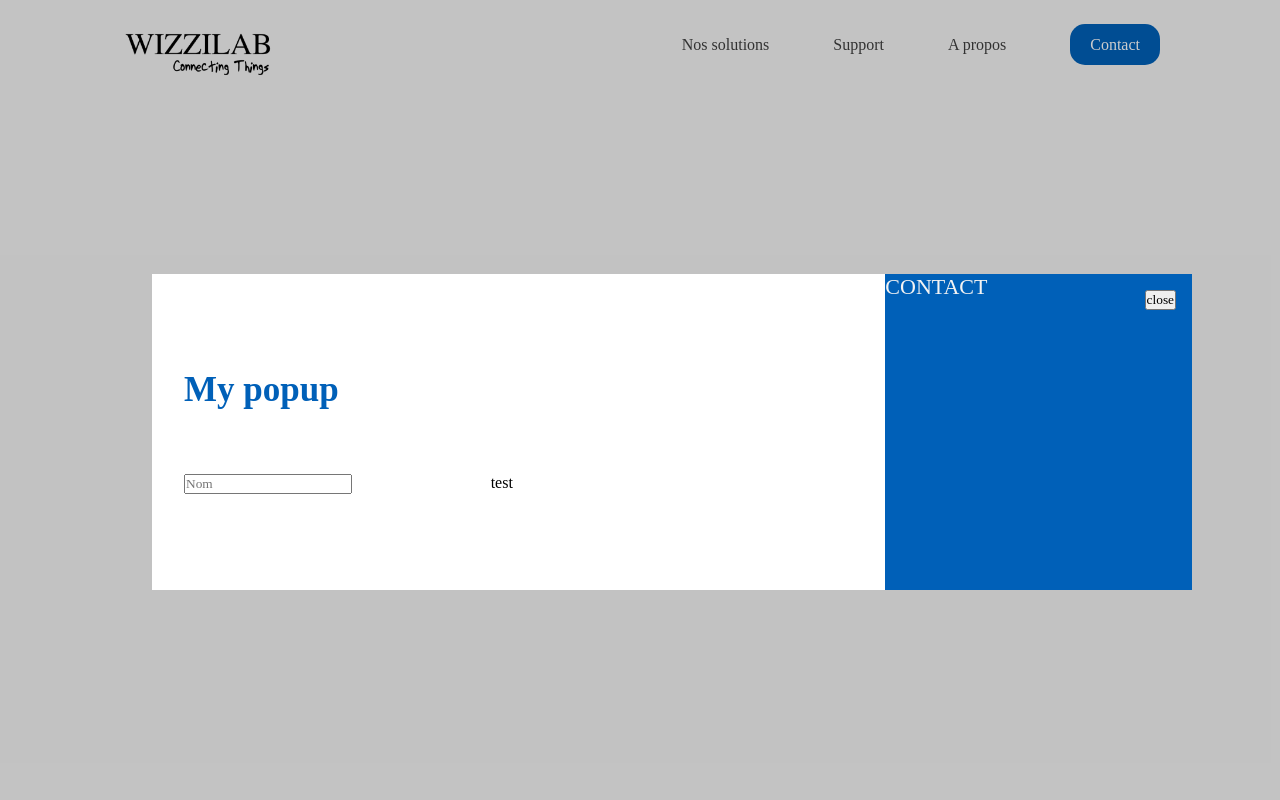
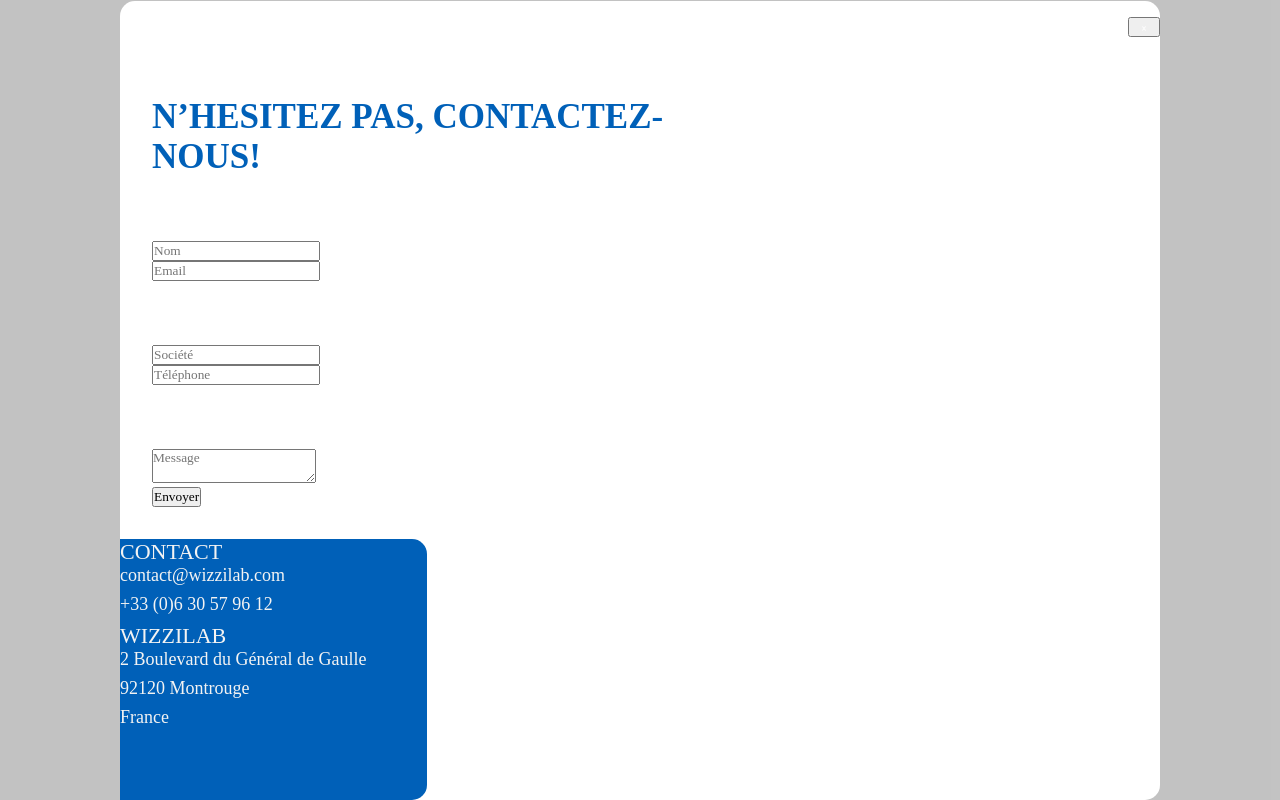
Before and after one commit to Laurading/wizzilab-website, a Next.js app: page / in a window 1280 px wide. Both pictures are taken after a click on the link "Contact". Shown: the top 800 px of the page. Built offline with nearby package versions, Linux system fonts and the light colour scheme.

Commit message:
contact popup

```diff
--- a/components/Contact.js
+++ b/components/Contact.js
@@ -4,27 +4,50 @@ const Contact = (props) => {
     return (props.trigger) ? (
         <div className='popup'>
             <div className='popup-inner'>
-            <div className='content-col'>
+                <button onClick={() => props.setTrigger(false)} className='close-btn'><img src='/img/close.svg'/></button>
+                <div className='content-col-contact'>
                     <div className='column-3x2'>
-                <h3>My popup</h3>
-                <div className='content-col'>
+                        <div className='padding-contact'>
+                            <h3>N’HESITEZ PAS, CONTACTEZ-NOUS!</h3>
+                        </div>
+                        <div className='content-col-contact'>
                             <div className='column-3 left'>
-                        <input className='effect-1' type="text" placeholder="Nom"/>
-                        <span class="focus-border"></span>
+                                <input type="text" placeholder="Nom" />
+                                <input type="text" placeholder="Email" />
                             </div>
                             <div className='column-3 left'>
-                        test
+                                <input type="text" placeholder="Société" />
+                                <input type="text" placeholder="Téléphone" />
                             </div>
                         </div>
+                        <div className='padding-contact'>
+                            <textarea placeholder="Message" />
                         </div>
-                <div className='column-3 left denim-bg'>
-                <button onClick={() => props.setTrigger(false)} className='close-btn'>close</button>
-                <h4 className='cultured'>CONTACT</h4>
+                        <div className='button-content center'>
+                            <button>Envoyer</button>
+                        </div>
+
+                    </div>
+                    <div className='column-3 left denim-bg test'>
+                        <h4 className='cultured padding-tb'>CONTACT</h4>
+                        <p className='cultured'>
+                            contact@wizzilab.com
+                        </p>
+                        <p className='cultured'>
+                            +33 (0)6 30 57 96 12
+                        </p>
+                        <h4 className='cultured padding-tb'>WIZZILAB</h4>
+                        <p className='cultured'>
+                            2 Boulevard du Général de Gaulle
+                        </p>
+                        <p className='cultured'>
+                            92120 Montrouge
+                        </p>
+                        <p className='cultured'>
+                            France
+                        </p>
                     </div>
                 </div>
-
-
-
             </div>
 
         </div>
--- a/styles/popup.scss
+++ b/styles/popup.scss
@@ -5,7 +5,6 @@
     width: 100%;
     height: 100vh;
     background-color: rgba(0,0,0,0.2);
-    padding: 32px;
 
     display: flex;
     justify-content: center;
@@ -17,11 +16,19 @@
     width: 100%;
     max-width: var(--sectionWidth);
     background-color: white;
+    border-radius: 15px;
+}
 
+.test {
+    border-radius: 0 15px 15px 0px;
 }
 
 .popup-inner .close-btn {
     position: absolute;
     top: 16px;
-    right: 16px;
+    right: 0px;
+    &:hover {
+        transition: opacity 0.2;
+        opacity: 0.8;
+    }
 }
```
Lines whose indentation alone changed are shown as unchanged.
